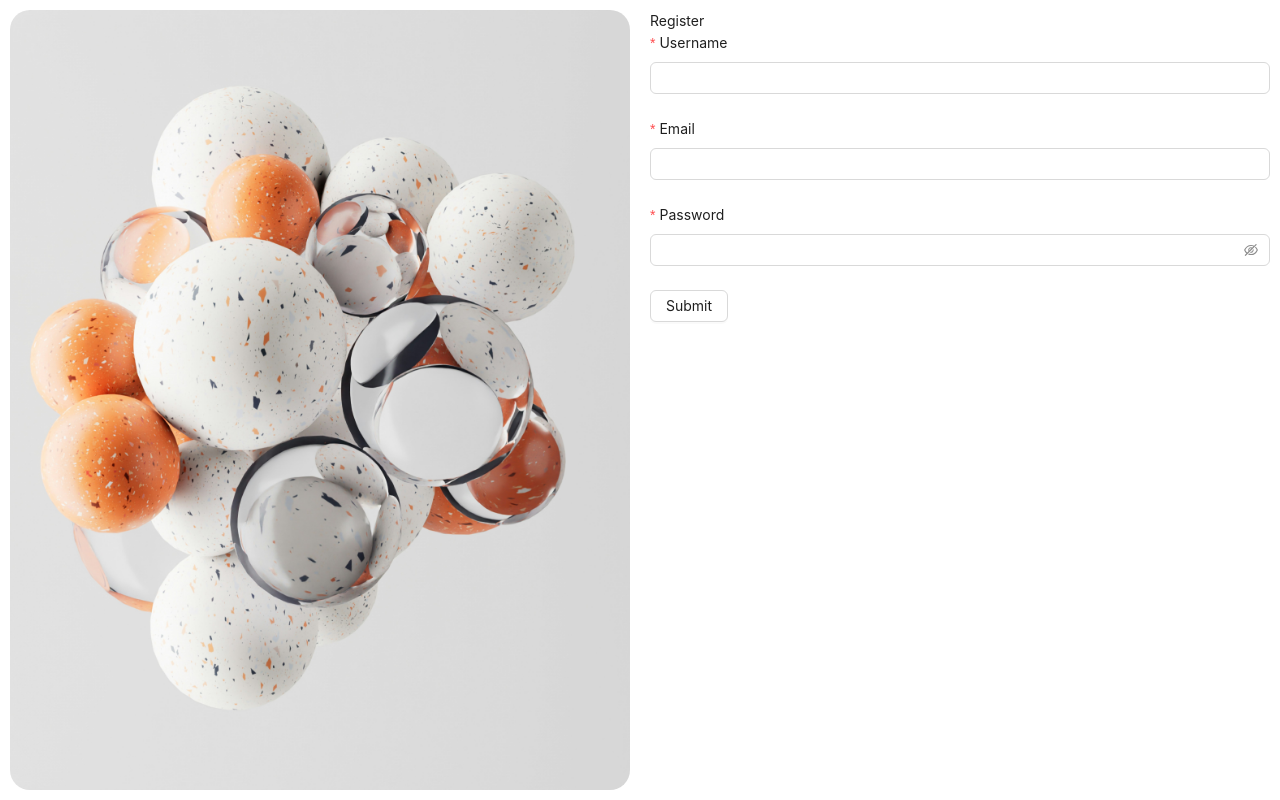
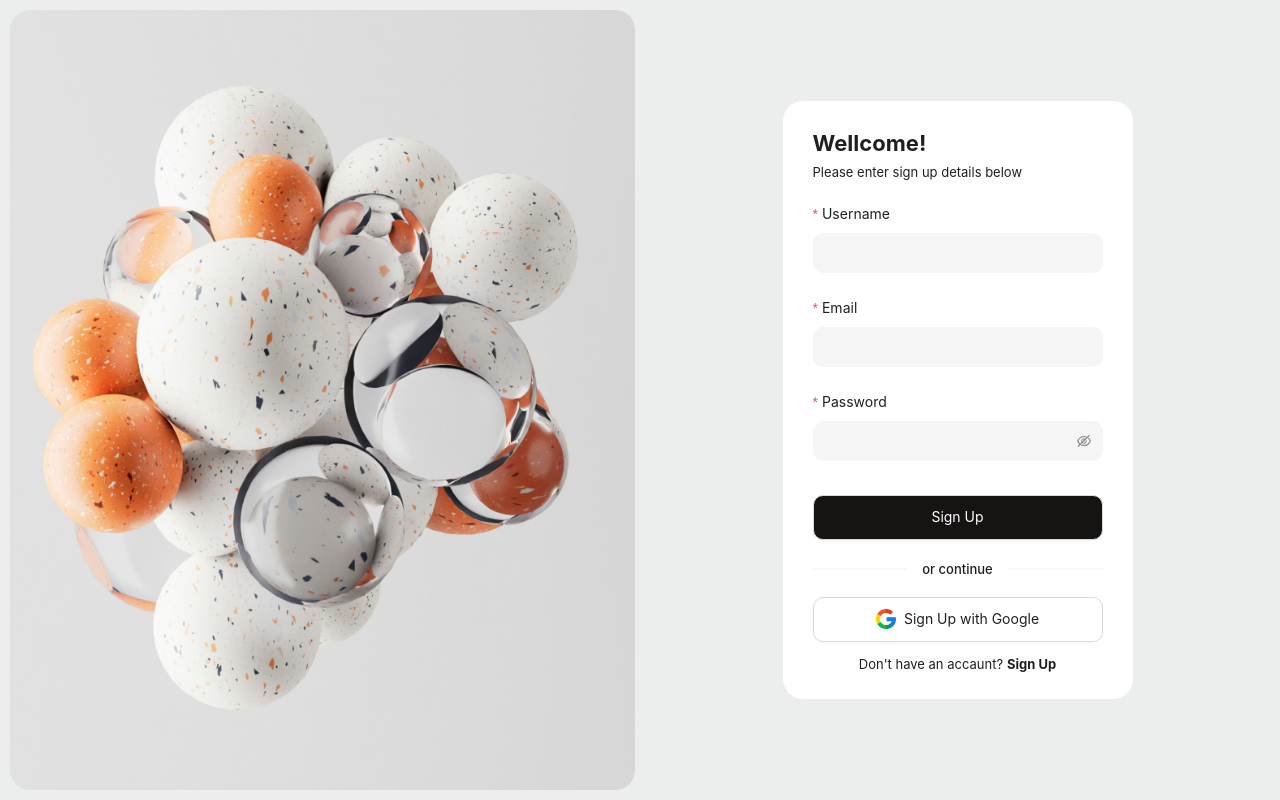
Before and after one commit to shox8/Apex, a Next.js app: page /register in a window 1280 px wide. Built offline with nearby package versions, Linux system fonts and the light colour scheme.

Commit message:
Register UI Done

```diff
--- a/app/(auth)/register/page.tsx
+++ b/app/(auth)/register/page.tsx
@@ -1,27 +1,30 @@
 "use client";
-import React, { useState } from "react";
+import React, { FormEvent, useState } from "react";
 import { AuthBlock, AuthFormBox, AuthImageBox } from "@/app/styles/auth";
-import { Title } from "@/app/styles/text";
-import { Button, Form, Input } from "antd";
+import { Description, Title } from "@/app/styles/text";
+import { Button, Divider, Form, Input } from "antd";
+import { AuthWallpaper, GoogleLogo } from "../../../public";
+import { Br } from "@/app/styles/tags";
 import Image from "next/image";
-import AuthWallpaper from "../../../public/auth-wallpaper.jpg";
 import Item from "@/app/_components/FormItem";
+import Question from "@/app/_components/Question";
 
-const data = {
-  title: "Register",
-  formBtn: "Submit",
-};
+type UI = { variant: "filled" | "outlined" | "borderless" };
+
+const ui: UI = { variant: "filled" };
 
 const Register = () => {
   const [isImageLoading, setImageLoading] = useState<boolean>(true);
 
-  const finish = () => {};
+  const finish = (event: FormEvent<HTMLFormElement>) => {
+    console.log(event);
+  };
 
   return (
     <AuthBlock>
       <AuthImageBox>
         <Image
-          alt="Wallpaper"
+          alt="."
           src={AuthWallpaper}
           onLoad={() => setImageLoading(false)}
           className={isImageLoading ? "blur" : ""}
@@ -29,11 +32,21 @@ const Register = () => {
       </AuthImageBox>
       <AuthFormBox>
         <Form onFinish={finish} layout="vertical">
-          <Title>{data.title}</Title>
-          <Item name="username" element={<Input />} />
-          <Item name="email" element={<Input />} isEmail />
-          <Item name="password" element={<Input.Password />} isPsw />
-          <Item element={<Button htmlType="submit">{data.formBtn}</Button>} />
+          <Br from="bottom">
+            <Title>Wellcome!</Title>
+            <Description>Please enter sign up details below</Description>
+          </Br>
+          <Item name="username" node={<Input {...ui} />} />
+          <Item name="email" node={<Input {...ui} />} isEmail />
+          <Item name="password" node={<Input.Password {...ui} />} isPsw />
+          <Item node={<Button htmlType="submit">Sign Up</Button>} />
+          <Divider>
+            <Description>or continue</Description>
+          </Divider>
+          <Button icon={<Image alt="." src={GoogleLogo} />}>
+            Sign Up with Google
+          </Button>
+          <Question text="Don't have an accaunt?" route="Sign Up" />
         </Form>
       </AuthFormBox>
     </AuthBlock>
--- a/app/_components/FormItem.tsx
+++ b/app/_components/FormItem.tsx
@@ -3,13 +3,13 @@ import { Form } from "antd";
 import { Rule } from "antd/es/form";
 
 interface Props {
-  element: ReactNode;
+  node: ReactNode;
   name?: string;
   isPsw?: boolean;
   isEmail?: boolean;
 }
 
-const FormItem = ({ name, element, isPsw, isEmail }: Props) => {
+const FormItem = ({ name, node, isPsw, isEmail }: Props) => {
   let rules: Rule[] = [{ required: true, message: `Please enter ${name}.` }];
 
   if (isPsw) {
@@ -26,7 +26,7 @@ const FormItem = ({ name, element, isPsw, isEmail }: Props) => {
       label={name ? name.charAt(0).toUpperCase() + name.slice(1) : undefined}
       rules={rules}
     >
-      {element}
+      {node}
     </Form.Item>
   );
 };
--- /dev/null
+++ b/app/_components/Question.tsx
@@ -0,0 +1,18 @@
+import Link from "next/link";
+import React from "react";
+import { Description } from "../styles/text";
+
+interface Props {
+  text: string;
+  route: string;
+}
+
+const Question = ({ text, route }: Props) => {
+  return (
+    <Description className="flex justify-center gap-1 mt-3">
+      {text} <Link href={route} className="font-bold">{route}</Link>
+    </Description>
+  );
+};
+
+export default Question;
--- a/app/layout.tsx
+++ b/app/layout.tsx
@@ -2,7 +2,7 @@ import type { Metadata } from "next";
 import { Nunito } from "next/font/google";
 import "./globals.scss";
 
-const inter = Nunito({ subsets: ["latin"] });
+const font = Nunito({ subsets: ["latin"] });
 
 export const metadata: Metadata = { title: "Apex", description: "Chat App" };
 
@@ -13,7 +13,7 @@ export default function RootLayout({
 }>) {
   return (
     <html lang="en">
-      <body className={inter.className}>{children}</body>
+      <body className={font.className}>{children}</body>
     </html>
   );
 }
--- a/app/styles/auth.tsx
+++ b/app/styles/auth.tsx
@@ -1,11 +1,15 @@
 import styled from "styled-components";
-import { Background } from "./extentions";
+import { Background, Center } from "./extentions";
 
 export const AuthBlock = styled(Background)`
   height: 100dvh;
   display: grid;
-  gap: 20px;
+  gap: 10px;
   grid-template-columns: repeat(2, 1fr);
+  background-color: #eceded;
+  @media screen and (max-width: 650px) {
+    grid-template-columns: repeat(1, 1fr);
+  }
 `;
 
 export const AuthImageBox = styled.div`
@@ -25,7 +29,40 @@ export const AuthImageBox = styled.div`
   }
 `;
 
-export const AuthFormBox = styled.div`
+export const AuthFormBox = styled(Center)`
+  form {
+    background-color: #ffffff;
+    padding: 25px 30px;
+    width: 350px;
+    border-radius: 20px;
+    .ant-form-item:has(button) {
+      margin-bottom: 0;
+    }
+    div > input,
+    .ant-input-password {
+      height: 40px;
+      border-radius: 10px;
+    }
+    button {
+      width: 100%;
+      height: 45px;
+      border-radius: 10px;
+    }
+    button[type="submit"] {
+      background-color: #161313;
+      color: #ffffff;
+      margin-top: 10px;
+    }
+    button[type="button"] img {
+      height: 20px;
+      width: 20px;
+    }
+  }
   @media screen and (max-width: 650px) {
   }
+  @media screen and (max-width: 450px) {
+    form {
+      width: 100%;
+    }
+  }
 `;
--- a/app/styles/extentions.tsx
+++ b/app/styles/extentions.tsx
@@ -6,6 +6,12 @@ export const Background = styled.div`
   padding: 10px;
 `;
 
+export const Center = styled.div`
+  display: flex;
+  justify-content: center;
+  align-items: center;
+`;
+
 export const Card = styled.div``;
 
 export const Text = styled.text``;
--- /dev/null
+++ b/app/styles/tags.tsx
@@ -0,0 +1,9 @@
+import styled from "styled-components";
+
+interface Props {
+  from: "top" | "left" | "bottom" | "right";
+}
+
+export const Br = styled.div<Props>`
+  ${(p) => "padding-" + p.from}: 20px;
+`;
--- a/app/styles/text.tsx
+++ b/app/styles/text.tsx
@@ -1,3 +1,10 @@
 import styled from "styled-components";
 
-export const Title = styled.h2``;
+export const Title = styled.h2`
+  font-size: 22px;
+  font-weight: 700;
+`;
+
+export const Description = styled.text`
+  font-size: small;
+`;
--- a/public/index.tsx
+++ b/public/index.tsx
@@ -0,0 +1,4 @@
+import AuthWallpaper from "./auth-wallpaper.jpg";
+import GoogleLogo from "./google.png";
+
+export { AuthWallpaper, GoogleLogo };
--- a/tailwind.config.ts
+++ b/tailwind.config.ts
@@ -6,15 +6,7 @@ const config: Config = {
     "./components/**/*.{js,ts,jsx,tsx,mdx}",
     "./app/**/*.{js,ts,jsx,tsx,mdx}",
   ],
-  theme: {
-    extend: {
-      backgroundImage: {
-        "gradient-radial": "radial-gradient(var(--tw-gradient-stops))",
-        "gradient-conic":
-          "conic-gradient(from 180deg at 50% 50%, var(--tw-gradient-stops))",
-      },
-    },
-  },
+  theme: {},
   plugins: [],
 };
 export default config;
```
Also changed, not shown: public/google.png (added).
